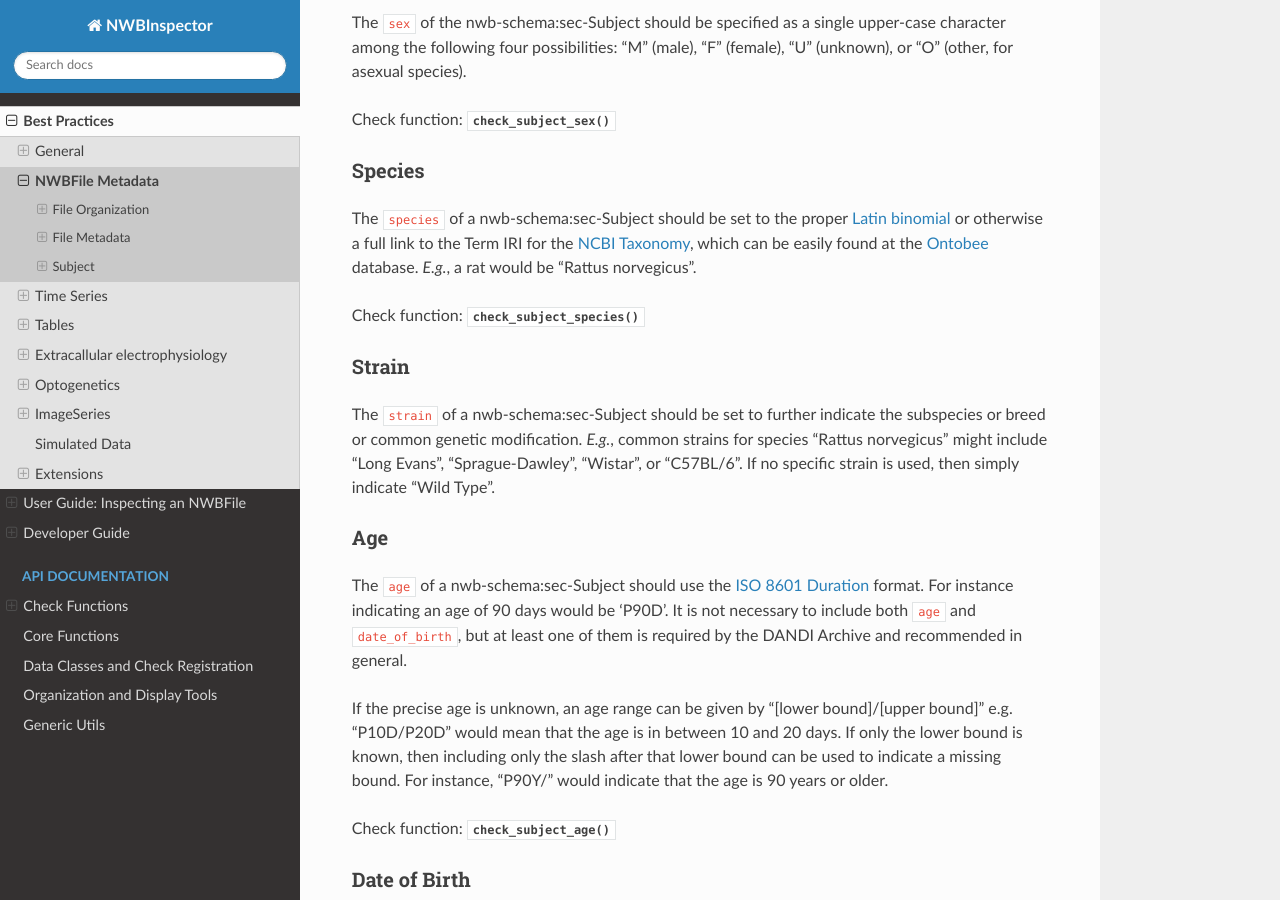
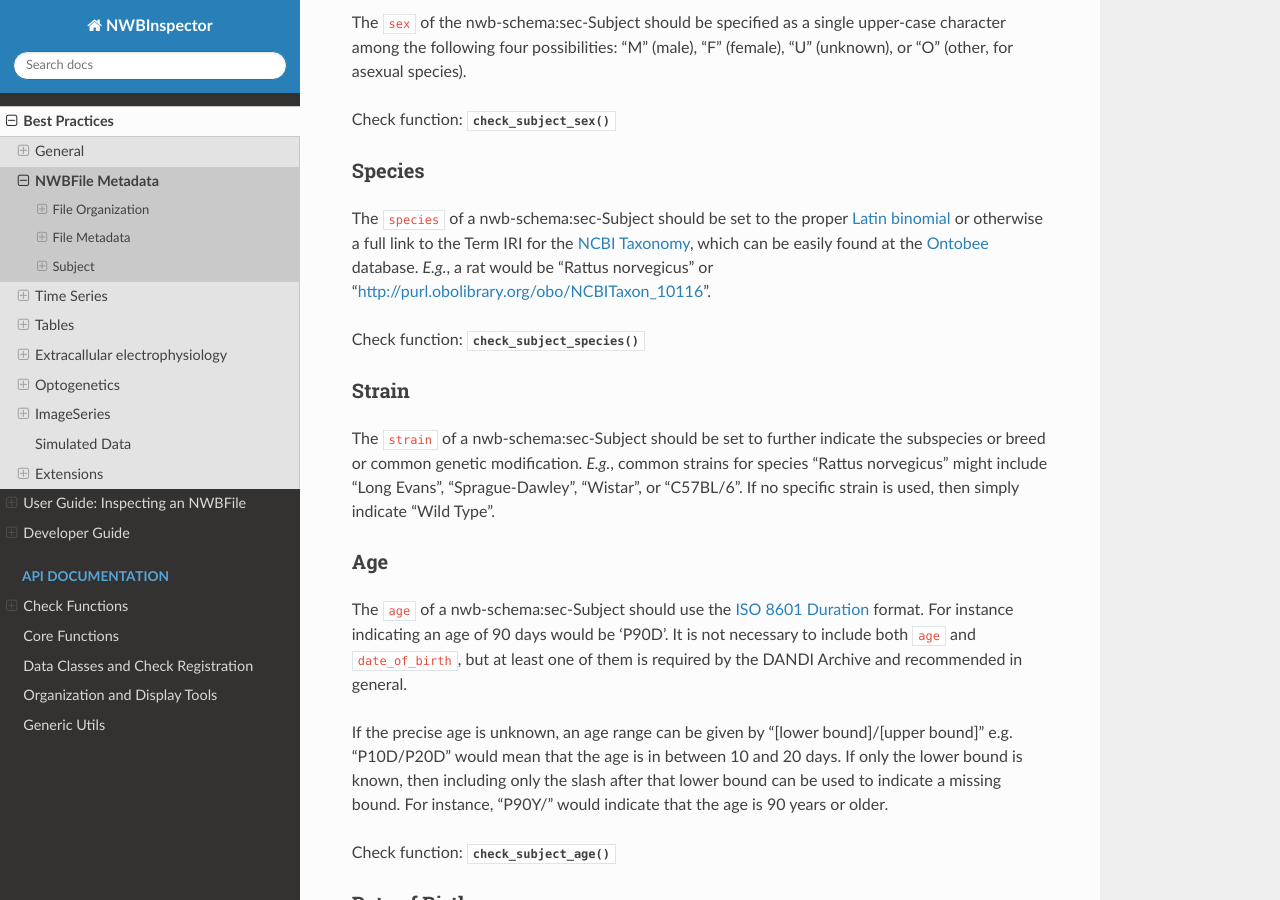
Before and after one commit to NeurodataWithoutBorders/nwbinspector, a Sphinx documentation site: the page built from docs/best_practices/nwbfile_metadata.rst, in a window 1280 px wide and 900 px high, scrolled down 3350 px. Built offline with Sphinx 7.4.7 and the Read the Docs theme 2.0.0, drawn with Linux system fonts in a browser that asks for light colours.

Commit message:
Update docs/best_practices/nwbfile_metadata.rst
Co-authored-by: Ben Dichter <ben.dichter@gmail.com>

```diff
--- a/docs/best_practices/nwbfile_metadata.rst
+++ b/docs/best_practices/nwbfile_metadata.rst
@@ -201,7 +201,7 @@ Check function: :py:meth:`~nwbinspector.checks.nwbfile_metadata.check_subject_se
 Species
 ~~~~~~~
 
-The ``species`` of a :ref:`nwb-schema:sec-Subject` should be set to the proper :wikipedia:`Latin binomial <Binomial_nomenclature>` or otherwise a full link to the Term IRI for the :ncbi:`NCBI Taxonomy <>`, which can be easily found at the :ontobee:`Ontobee  <>` database. *E.g.*, a rat would be "Rattus norvegicus".
+The ``species`` of a :ref:`nwb-schema:sec-Subject` should be set to the proper :wikipedia:`Latin binomial <Binomial_nomenclature>` or otherwise a full link to the Term IRI for the :ncbi:`NCBI Taxonomy <>`, which can be easily found at the :ontobee:`Ontobee  <>` database. *E.g.*, a rat would be "Rattus norvegicus" or "http://purl.obolibrary.org/obo/NCBITaxon_10116".
 
 Check function: :py:meth:`~nwbinspector.checks.nwbfile_metadata.check_subject_species`
 
```
